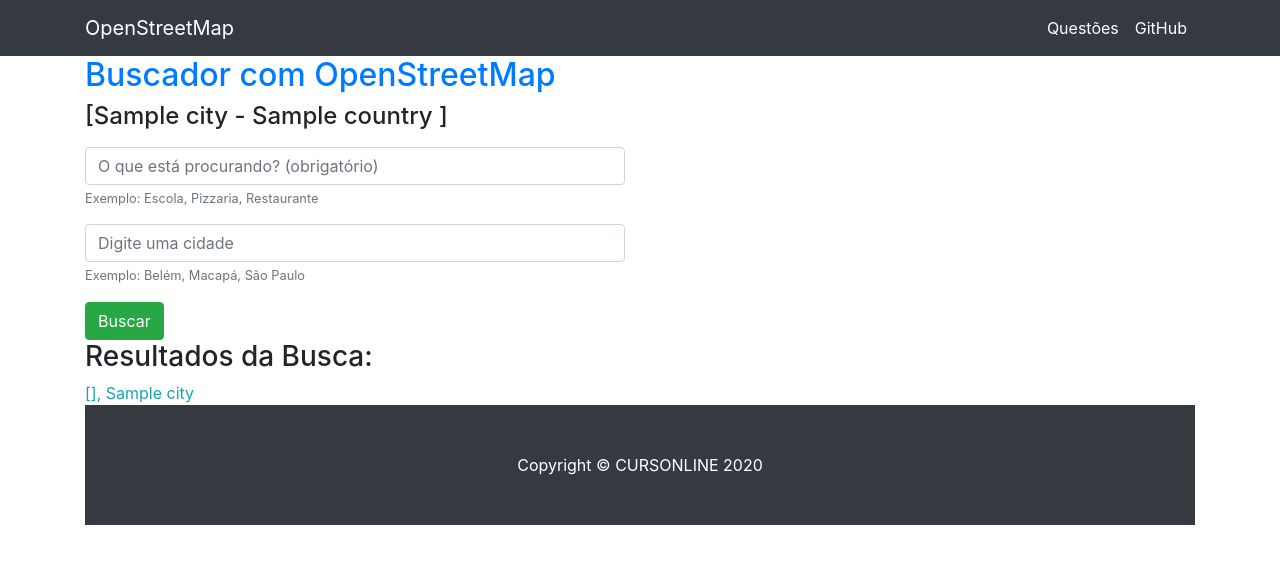
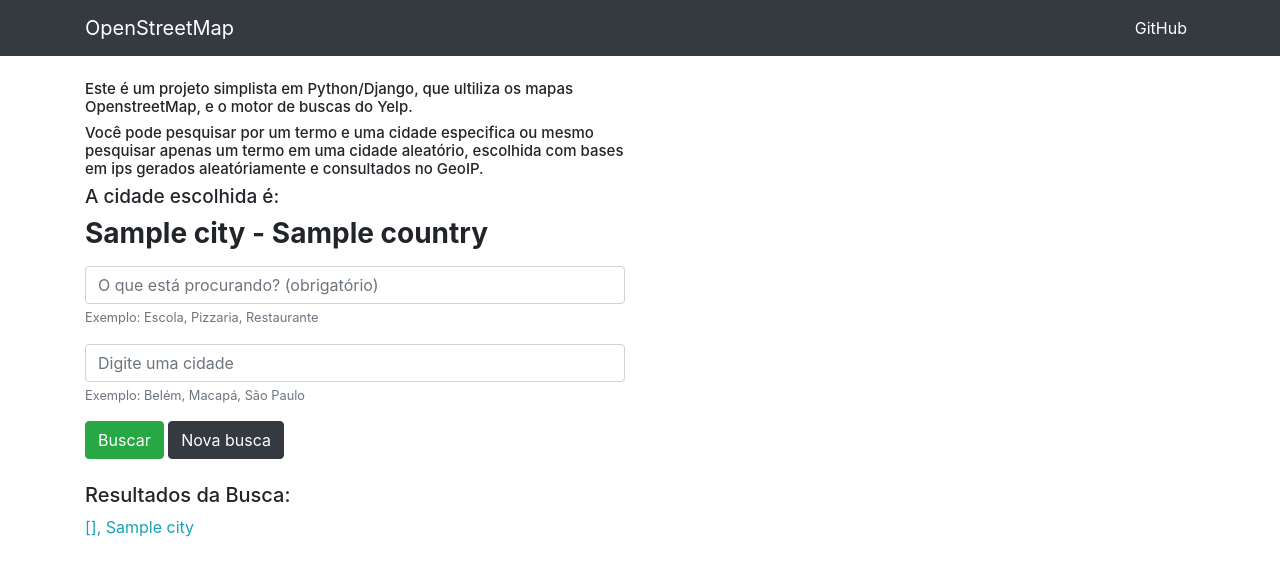
Before and after one commit to welleson-lukas/geolocation-django, a Django app: template core/templates/index.html in a window 1280 px wide. Shown: the top 576 px of the page. Run offline with Django 3.2, Linux system fonts and the light colour scheme; the template is opened without the code that fills it: most values are stand-ins (such as "Sample title", 1, 10 or a date in 2020); some libraries are stand-ins or nearby versions.

Commit message:
ajustando templates

```diff
--- a/core/templates/base.html
+++ b/core/templates/base.html
@@ -3,7 +3,7 @@
 <head>
     <meta charset="UTF-8">
     <meta name="viewport" content="width=device-width, initial-scale=1, shrink-to-fit=no">
-    <title>Base</title>
+    <title>Buscas ;)</title>
     <link rel="stylesheet" href="https://stackpath.bootstrapcdn.com/bootstrap/4.1.3/css/bootstrap.min.css"
           integrity="sha384-MCw98/SFnGE8fJT3GXwEOngsV7Zt27NXFoaoApmYm81iuXoPkFOJwJ8ERdknLPMO"
           crossorigin="anonymous">
@@ -11,13 +11,14 @@
     <script src="https://unpkg.com/leaflet@1.3.1/dist/leaflet.js"></script>
     <style>
         .gmap {
-            height: 400px;
+            height: 500px;
             width: 100%;
         }
     </style>
 
 </head>
 <body>
+
 <nav class="navbar navbar-expand-lg navbar-dark bg-dark">
   <div class="container">
     <a class="navbar-brand" href="{% url 'index' %}">OpenStreetMap</a>
@@ -27,27 +28,20 @@
     <div class="collapse navbar-collapse" id="navbarResponsive">
       <ul class="navbar-nav ml-auto">
         <li class="nav-item active">
-          <a class="nav-link" href="questoes-home.html">Questões</a>
-        </li>
-        <li class="nav-item active">
-          <a class="nav-link" href="https://github.com/welleson-lukas/geolocation-django">GitHub</a>
+          <a class="nav-link" href="https://github.com/welleson-lukas/geolocation-django" target="_blank">GitHub</a>
         </li>
       </ul>
     </div>
   </div>
 </nav>
 
-
     <div class="container">
+        <br>
         {% block content %}
-        {% endblock %}
+        {% endblock content %}
     </div>
 
-<footer class="py-5 bg-dark">
-  <div class="container">
-    <p class="m-0 text-center text-white">Copyright &copy; CURSONLINE 2020</p>
-  </div>
-</footer>
+
 
 <script src="https://code.jquery.com/jquery-3.3.1.slim.min.js" integrity="sha384-q8i/X+965DzO0rT7abK41JStQIAqVgRVzpbzo5smXKp4YfRvH+8abtTE1Pi6jizo" crossorigin="anonymous"></script>
 <script src="https://cdnjs.cloudflare.com/ajax/libs/popper.js/1.14.3/umd/popper.min.js" integrity="sha384-ZMP7rVo3mIykV+2+9J3UJ46jBk0WLaUAdn689aCwoqbBJiSnjAK/l8WvCWPIPm49" crossorigin="anonymous"></script>
--- a/core/templates/index.html
+++ b/core/templates/index.html
@@ -1,13 +1,17 @@
 {% extends 'base.html' %}
 
 {% block content %}
+
     <div class="row">
         <div class="col-sm-6">
             <form autocomplete="off" action="{% url 'index' %}">
                 {% csrf_token %}
                 <div class="form-group">
-                    <h2><a href="{% url 'index' %}">Buscador com OpenStreetMap</a></h2>
-                    <h4>[{{ city }} {% if country %} - {{ country }} {% endif %}]</h4>
+                    <h4 style="font-size: 15px">Este é um projeto simplista em Python/Django, que ultiliza os mapas OpenstreetMap,
+                        e o motor de buscas do Yelp.</h4>
+                    <h4 style="font-size: 15px">Você pode pesquisar por um termo e uma cidade especifica ou mesmo pesquisar apenas
+                        um termo em uma cidade aleatório, escolhida com bases em ips gerados aleatóriamente e consultados no GeoIP.</h4>
+                    <h4 style="font-size: 19px">A cidade escolhida é: <h3><b>{{ city }} {% if country %} - {{ country }} {% endif %}</b></h3></h4>
                 </div>
                 <div class="form-group">
                     <input class="form-control" type="text" name="key" placeholder="O que está procurando? (obrigatório)" required/>
@@ -18,13 +22,15 @@
                     <small id="keyLoc" class="form-text text-muted">Exemplo: Belém, Macapá, São Paulo</small>
                 </div>
                 <button type="submit" class="btn btn-success">Buscar</button>
+                <a href="{% url 'index' %}" class="btn btn-dark" role="button" aria-pressed="true">Nova busca</a>
             </form>
+            <br>
             {% if 'error' in items %}
-                <h1>Ops! Não encontramos nada em {{ city }}</h1>
+                <h4>Ops! Não encontramos nada em {{ city }} ;(</h4>
             {% elif busca and items.businesses|length < 1 %}
-                <h1>Nada encontrado sobre o termo buscado</h1>
+                <h4>Nada encontrado sobre o termo buscado ;(</h4>
             {% elif city and items %}
-                <h3>Resultados da Busca:</h3>
+                <h4 style="font-size: 20px">Resultados da Busca:</h4>
                 {% for biz in items.businesses %}
                     <span class="text-info">{{ biz.name }}, {{ city }}</span><br/>
                 {% endfor %}
@@ -33,4 +39,4 @@
         {% if city and items|length > 1 %}
             {% include 'maps.html' %}
         {% endif %}
-{% endblock %}
+{% endblock content %}
--- a/core/templates/maps.html
+++ b/core/templates/maps.html
@@ -1,6 +1,7 @@
 <div class="col-sm-6">
     <h3 class="text-primary">Mapa</h3>
     <div id="mapDiv" class="gmap"></div>
+</div>
 </div>
 </div>
 <script>
```
